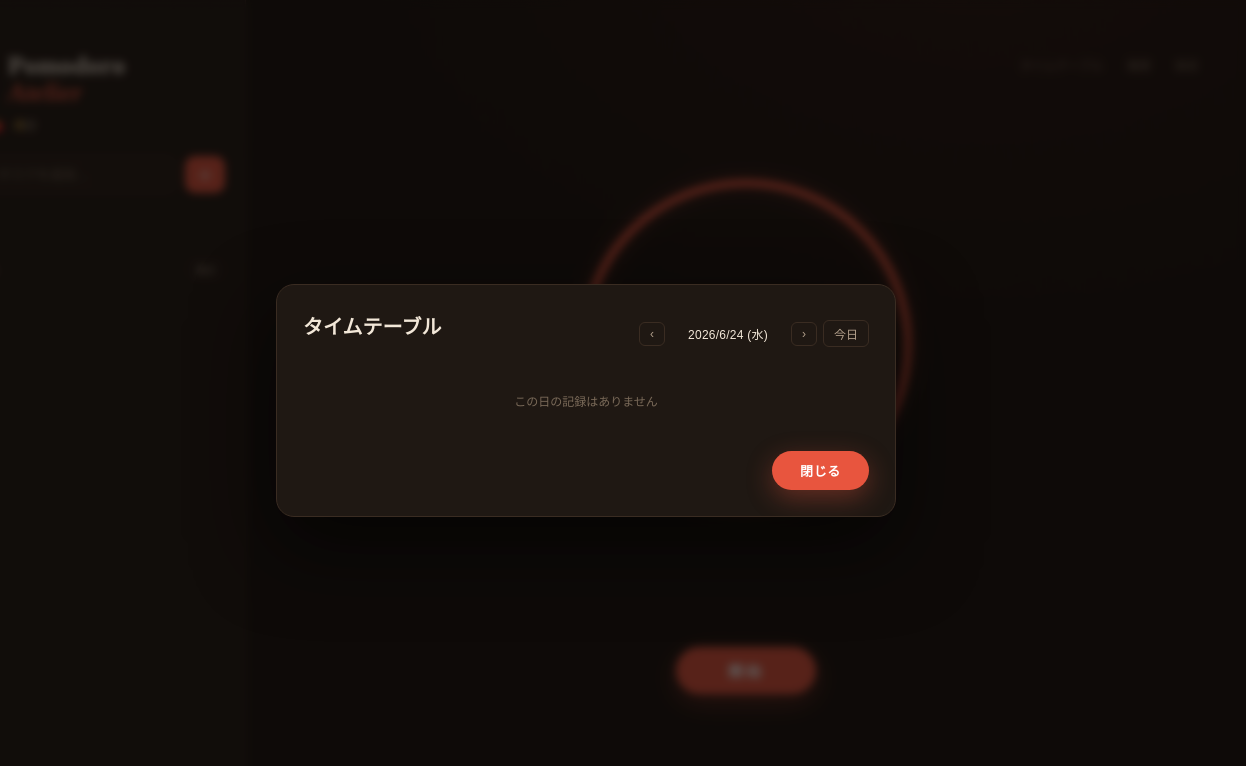
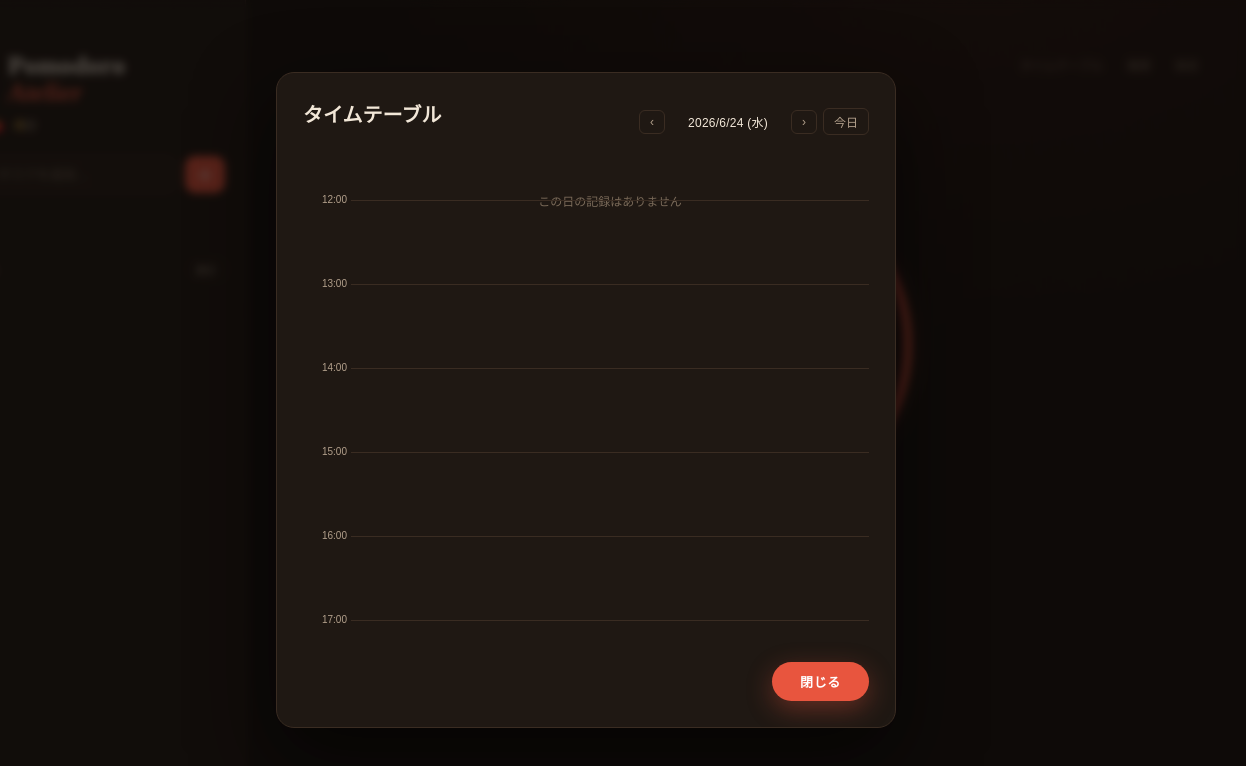
Before and after one commit to Anieca/pomodoro-timer, an Electron app: page renderer/index.html in a window 1320 px wide. Both pictures are taken after a click on the button "タイムテーブル". Shown: the full height of the page, 74-1320 px from the left. Drawn offline with Linux system fonts and the light colour scheme; no server answers.

Commit message:
タイムテーブルを常時0〜24時表示にしウィンドウを拡大
Co-Authored-By: Claude Opus 4.7 <noreply@anthropic.com>

```diff
--- a/renderer/app.js
+++ b/renderer/app.js
@@ -1013,24 +1013,23 @@ function renderTimeline() {
     `${timelineDay.getFullYear()}/${timelineDay.getMonth() + 1}/${timelineDay.getDate()} (${WEEKDAYS[timelineDay.getDay()]})`;
 
   const blocks = dayBlocks(timelineDay);
-  if (blocks.length === 0) {
-    const note = document.createElement('div');
-    note.className = 'empty-note';
-    note.textContent = 'この日の記録はありません';
-    body.appendChild(note);
-    return;
-  }
 
-  let lo = Infinity, hi = -Infinity;
-  for (const b of blocks) { lo = Math.min(lo, b.startMin); hi = Math.max(hi, b.endMin); }
-  const startHour = Math.floor(lo / 60);
-  const endHour = Math.min(24, Math.ceil(hi / 60));
+  // 1日を常に 0〜24 時で表示する(記録の有無や範囲に依らず固定)
+  const startHour = 0;
+  const endHour = 24;
   const rangeStartMin = startHour * 60;
-  const totalMin = Math.max(60, (endHour - startHour) * 60);
+  const totalMin = (endHour - startHour) * 60;
 
   const grid = document.createElement('div');
   grid.className = 'timeline-grid';
   grid.style.height = (totalMin * TL_PX_PER_MIN) + 'px';
+
+  if (blocks.length === 0) {
+    const note = document.createElement('div');
+    note.className = 'empty-note timeline-empty';
+    note.textContent = 'この日の記録はありません';
+    grid.appendChild(note);
+  }
 
   for (let h = startHour; h <= endHour; h++) {
     const line = document.createElement('div');
@@ -1057,12 +1056,21 @@ function renderTimeline() {
     grid.appendChild(el);
   }
   body.appendChild(grid);
+
+  // 0〜24 時の全域は縦に長いため、見せたい位置までスクロールする。
+  // 記録があれば最初のブロック、無ければグリッド中央(.timeline-empty の位置)に合わせる。
+  const focusMin = blocks.length > 0
+    ? Math.min(...blocks.map(b => b.startMin))
+    : (rangeStartMin + totalMin / 2);
+  body.scrollTop = Math.max(0, (focusMin - rangeStartMin) * TL_PX_PER_MIN - 40);
 }
 
 function openTimeline() {
   timelineDay = startOfDay(new Date());
+  // 先にモーダルを表示してから描画する。display:none のままだと
+  // renderTimeline 内の scrollTop 設定が無視され、初回が 0:00 起点になるため。
+  $('#timelineModal').hidden = false;
   renderTimeline();
-  $('#timelineModal').hidden = false;
 }
 
 function shiftTimelineDay(days) {
--- a/renderer/styles.css
+++ b/renderer/styles.css
@@ -378,6 +378,10 @@ body.focusing .sidebar:hover, body.focusing .topbar:hover { opacity: 1; }
   background: rgba(232, 85, 62, 0.18); border: 1px solid var(--tomato); color: var(--cream);
 }
 .timeline-block.break { background: rgba(147, 171, 132, 0.16); border-color: var(--sage); }
+.timeline-empty {
+  position: absolute; top: 50%; left: 0; right: 0; transform: translateY(-50%);
+  margin: 0; padding: 0;
+}
 
 /* ============ トースト ============ */
 .toast {
```
Also changed, not shown: main.js (+4 -4 lines).
